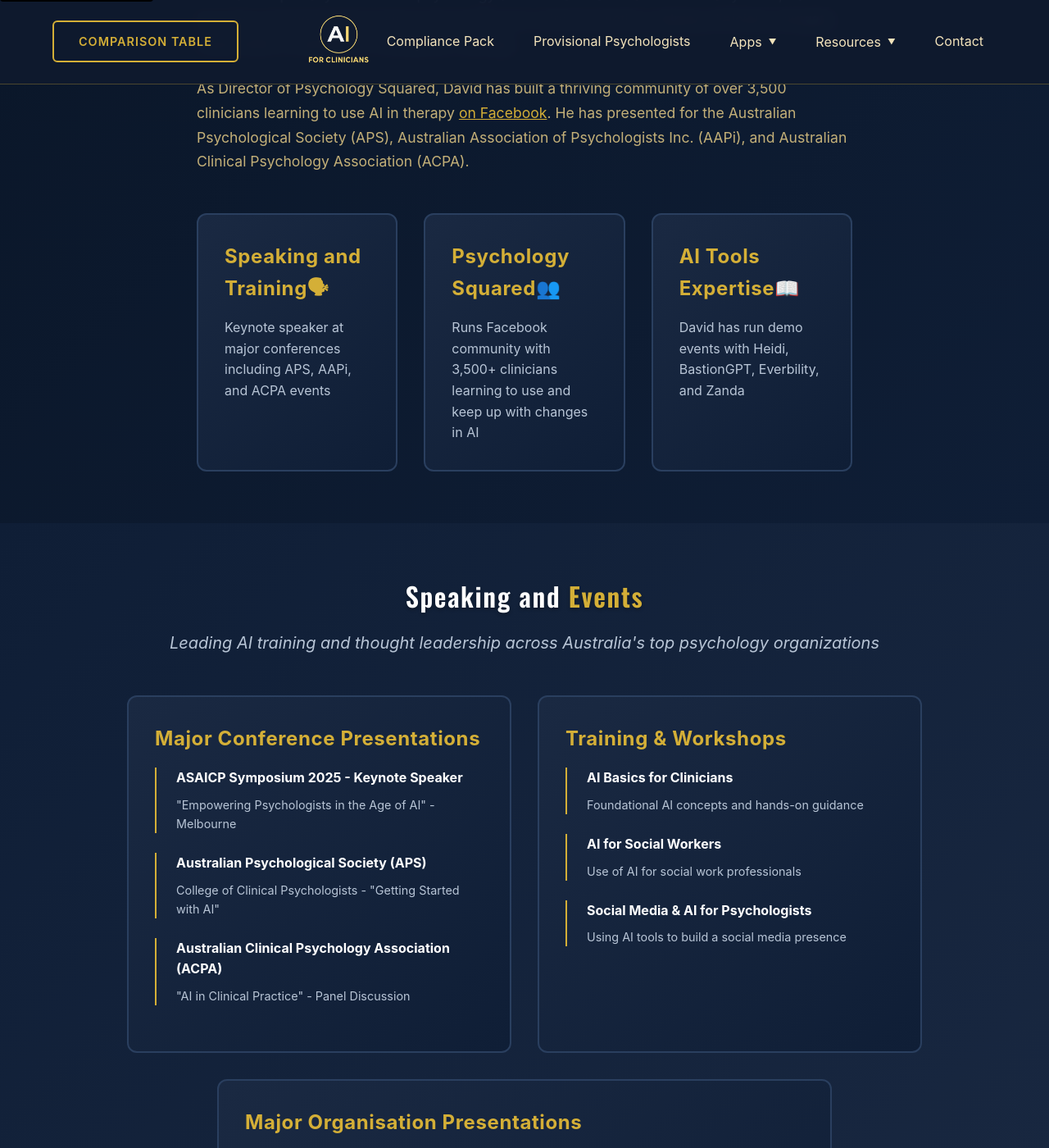
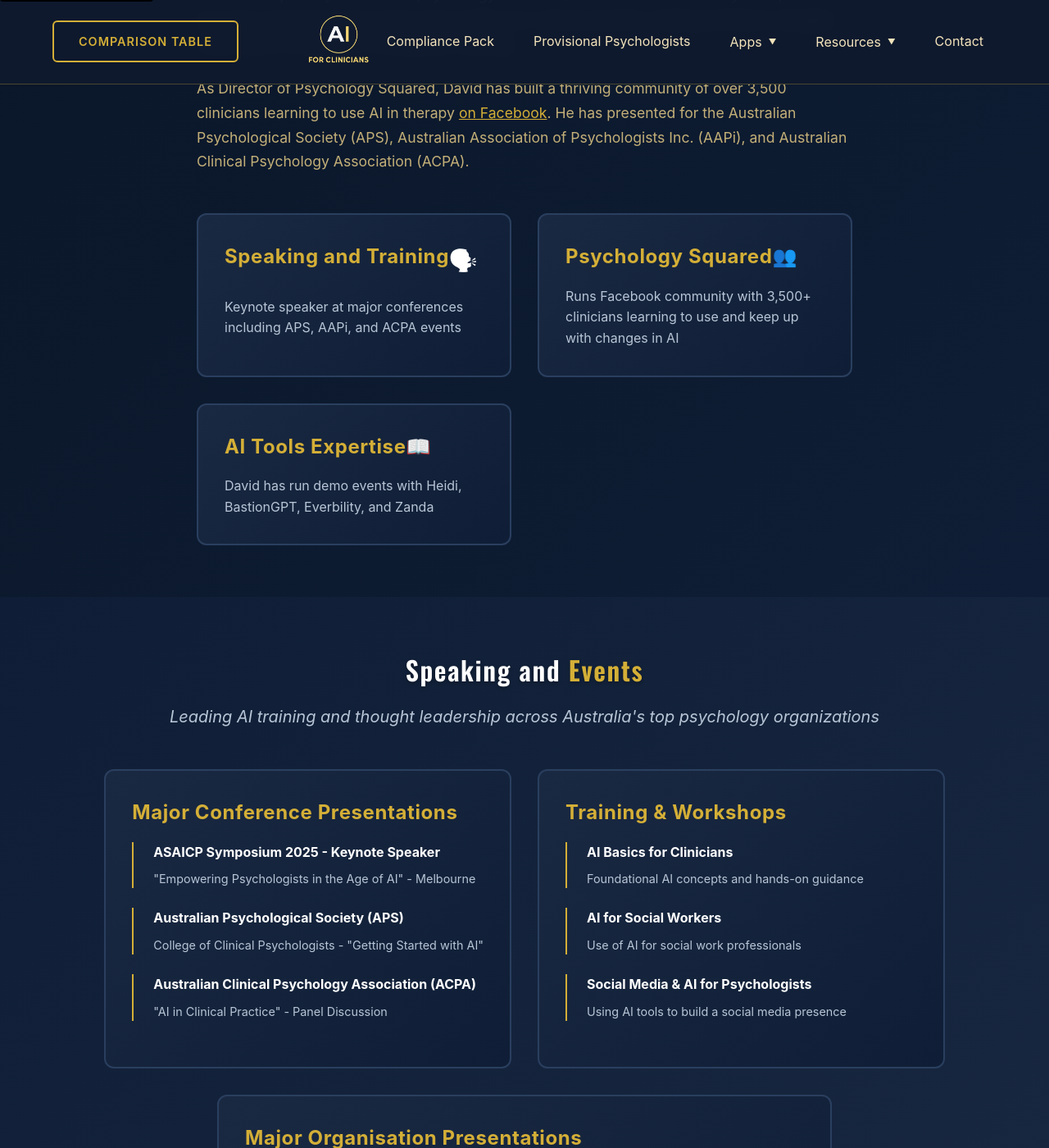
Before and after one commit to keisler-au/aiforclin, a Jekyll site: the page built from index.html, in a window 1280 px wide and 1400 px high, scrolled down 970 px. Shown: the whole window at 82% size. Built offline with Jekyll 4.4.1, drawn with Linux system fonts in a browser that asks for light colours.

Commit message:
container-short

```diff
--- a/assets/css/cards.css
+++ b/assets/css/cards.css
@@ -1,6 +1,6 @@
 .cards-grid {
   display: grid;
-  grid-template-columns: repeat(auto-fit, minmax(min(220px, 100%), 1fr));
+  grid-template-columns: repeat(auto-fit, minmax(min(250px, 100%), 1fr));
   gap: 2rem;
   margin-top: 3rem;
 }
--- a/assets/css/main.css
+++ b/assets/css/main.css
@@ -130,9 +130,7 @@
   padding: 40px 20px;
 }
 
-.container-short {
-  max-width: 1200px;
-  margin: 0 auto;
+.container--short {
   padding: 0 20px;
 }
 
--- a/assets/css/media-queries/max-width-1600.css
+++ /dev/null
@@ -1,5 +0,0 @@
-@media (max-width: 1600px) {
-  .container-short {
-    max-width: 1000px;
-  }
-}
--- a/compliance/index.html
+++ b/compliance/index.html
@@ -177,7 +177,7 @@
 
 <!-- Legal Disclaimers -->
 <section id="legal" class="section bg-gradient bg-gradient-4">
-  <div class="container container-short">
+  <div class="container">
     <h2 class="section-title">Important Legal Information</h2>
     <div class="content-container">
       <div class="content-section">
--- a/faq/faq.js
+++ b/faq/faq.js
@@ -10,7 +10,7 @@
         sectionElement.className = `section bg${index}`;
 
         const container = document.createElement("div");
-        container.className = "container container-short";
+        container.className = "container";
 
         const sectionTitle = document.createElement("h2");
         sectionTitle.className = "section-title";
--- a/index.html
+++ b/index.html
@@ -30,7 +30,7 @@
 </div>
 <!-- About Section -->
 <section id="about" class="section bg-gradient">
-  <div class="container container-short">
+  <div class="container">
     <h2 class="section-title">
       About <span class="section-title-accent">David Lopis</span>
     </h2>
@@ -57,8 +57,11 @@
 
     <div class="cards-grid">
       <article class="card">
+        <div class="flex">
+          <h3 class="card-title">Speaking and Training</h3>
+          <span class="card-icon">&#128483;</span>
+        </div>
 
-        <h3 class="card-title">Speaking and Training<span style=>&#128483;</span></h3>
 
         <p class="card-text">
           Keynote speaker at major conferences including APS, AAPi, and ACPA
@@ -87,7 +90,7 @@
 
 <!-- Speaking & Events Section -->
 <section id="speaking" class="section bg-gradient bg-gradient-2">
-  <div class="container container-short">
+  <div class="container">
     <h2 class="section-title">
       Speaking and <span class="section-title-accent">Events</span>
     </h2>
@@ -175,7 +178,7 @@
 
 <!-- Media Section -->
 <section id="media" class="section bg-gradient bg-gradient-3">
-  <div class="container container-short" style="max-width: 800px">
+  <div class="container" style="max-width: 800px">
     <h2 class="section-title">
       Media and <span class="section-title-accent">Interviews</span>
     </h2>
@@ -227,7 +230,7 @@
 
 <!-- Services Section -->
 <section id="services" class="section bg-gradient bg-gradient-4">
-  <div class="container container-short">
+  <div class="container">
     <h2 class="section-title">
       Our <span class="section-title-accent">Services</span>
     </h2>
--- a/provisional-psychologists/index.html
+++ b/provisional-psychologists/index.html
@@ -76,7 +76,7 @@
   document.addEventListener("DOMContentLoaded", renderCompanies);
 </script>
 
-<div class="container container-short">
+<div class="container">
   <header class="page-header page-header--two-col">
     <div class="page-header__content">
       <h1><u>Free</u> AI Scribes</h1>
@@ -97,6 +97,6 @@
     </p>
   </section>
 
-  <section id="prov-psych-container" class="container-short" style="margin-bottom: 5rem">
+  <section id="prov-psych-container" class="container" style="margin-bottom: 5rem">
   </section>
 </div>
```
